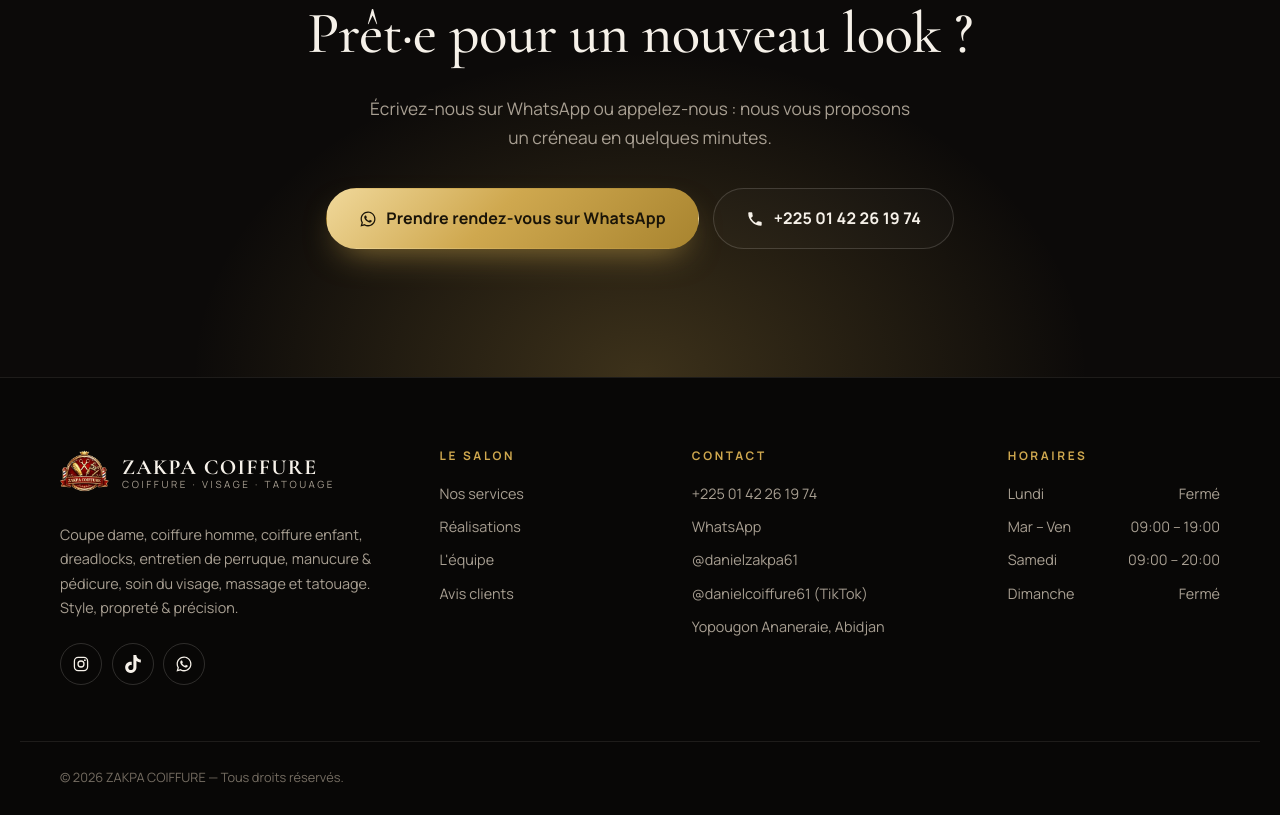
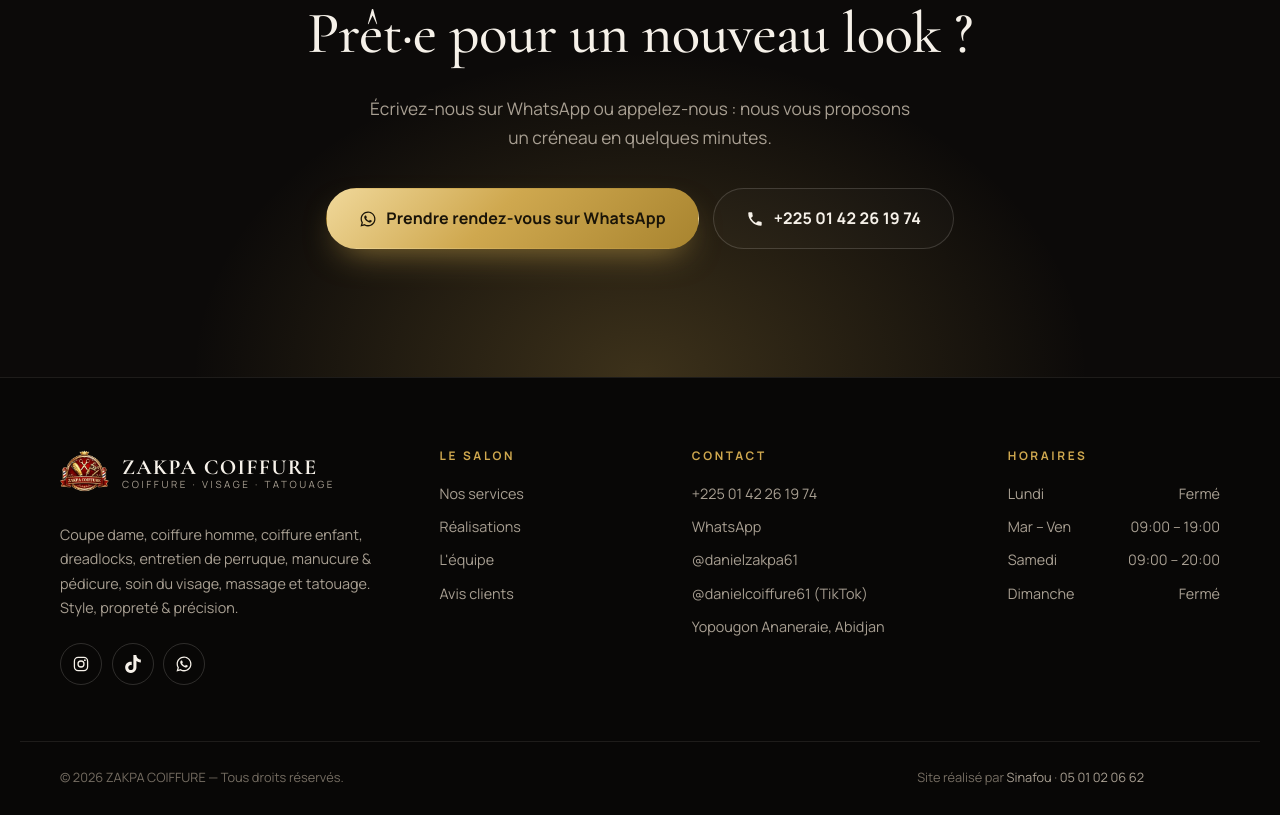
Before and after one commit to sinafou2507/zakpa-coiffure, a plain HTML site: page index.html in a window 1280 px wide. Shown: the part 8610-9425 px from the top of the page. Drawn offline with nearby package versions, Linux system fonts and the light colour scheme.

Commit message:
Signature du créateur du site dans le pied de page
Co-Authored-By: Claude Opus 5.5 <noreply@anthropic.com>

```diff
--- a/assets/css/styles.css
+++ b/assets/css/styles.css
@@ -514,6 +514,9 @@ button { font: inherit; color: inherit; cursor: pointer; }
 }
 .footer__bottom p { margin: 0; }
 .footer__legal a:hover { color: var(--text); }
+.footer__credit a { color: var(--muted); transition: color .2s; }
+.footer__credit a:hover { color: var(--gold-lt); }
+@media (min-width: 901px) { .footer__bottom .footer__credit { margin-right: 76px; } } /* laisse la place au bouton WhatsApp flottant */
 
 /* ─────────────────────────── 14. BARRE MOBILE / BOUTON FLOTTANT ─────────────────────────── */
 .mobile-bar { display: none; }
--- a/index.html
+++ b/index.html
@@ -821,6 +821,7 @@
 
   <div class="container footer__bottom">
     <p>© <span id="year">2026</span> ZAKPA COIFFURE — Tous droits réservés.</p>
+    <p class="footer__credit">Site réalisé par <a href="https://wa.me/2250501020662" target="_blank" rel="noopener">Sinafou</a> · <a href="tel:+2250501020662">05 01 02 06 62</a></p>
   </div>
 </footer>
 
```
